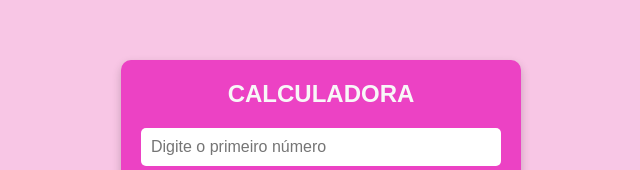
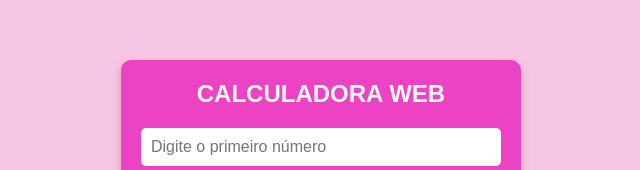
Before and after one commit to michelelimap94/calculadora-web-responsiva, a plain HTML site: page index.html in a window 1280 px wide. Shown: the part 137-307 px from the top of the page, without its empty margins (319-959 px from the left). Drawn offline with Linux system fonts and the light colour scheme.

Commit message:
Melhora a identificação da calculadora no projeto

```diff
--- a/index.html
+++ b/index.html
@@ -3,23 +3,23 @@
 <head>
   <meta charset="UTF-8">
   <meta name="viewport" content="width=device-width, initial-scale=1.0">
-  <title>Calculadora</title>
+  <title>Calculadora Web Responsiva</title>
   <link rel="stylesheet" href="style.css">
   <!-- Font Awesome para ícones -->
   <script src="https://kit.fontawesome.com/a076d05399.js" crossorigin="anonymous"></script>
 </head>
 <body>
   <div class="calculadora">
-    <h2>CALCULADORA</h2>
+    <h2>CALCULADORA WEB</h2>
 
     <input type="number" id="num1" placeholder="Digite o primeiro número">
     <input type="number" id="num2" placeholder="Digite o segundo número">
 
     <div class="botoes">
-    <button id="soma">+</button>
-    <button id="subtrai">-</button>
-    <button id="multiplica">*</button>
-    <button id="divide">/</button>
+      <button id="soma">+</button>
+      <button id="subtrai">-</button>
+      <button id="multiplica">*</button>
+      <button id="divide">/</button>
       <button id="limpar" class="limpar">Limpar</button>
       <button id="modo" class="modo">🌙 Modo</button>
     </div>
```
